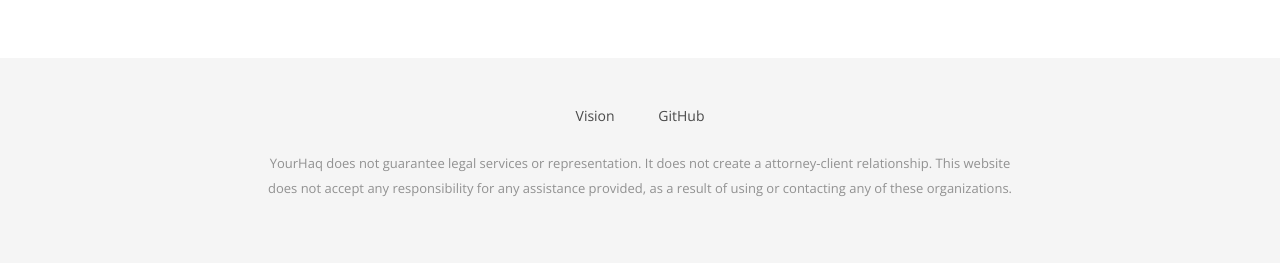
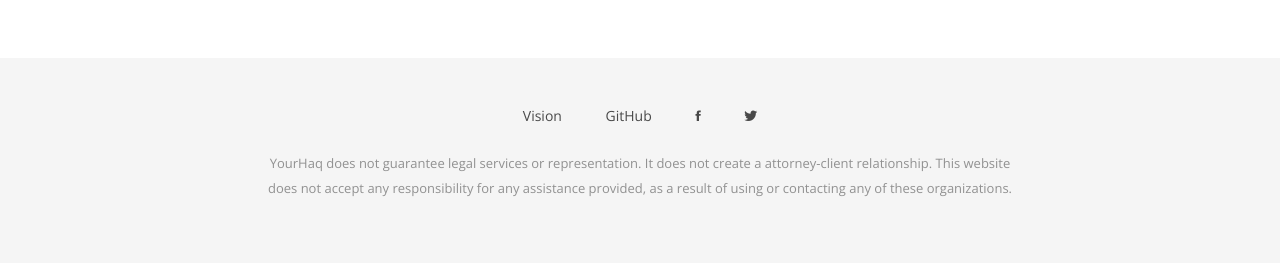
Before and after one commit to aymannadeem/yourhaq, a Jekyll site: the page built from index.html, in a window 1280 px wide. Shown: the part 2160-2423 px from the top of the page. Built offline with Jekyll 4.4.1, drawn with Linux system fonts in a browser that asks for light colours; nearby versions of some CDN libraries; some web fonts are replaced.

Commit message:
todo: improve icon sizes and make sure twitter link is better

```diff
--- a/_includes/footer.html
+++ b/_includes/footer.html
@@ -7,6 +7,8 @@
           <ul>
             <li><a href="{{ site.baseurl }}/vision">Vision</a></li>
             <li><a target="_blank" href="https://github.com/aymannadeem/yourhaq">GitHub</a></li>
+            <li><a target="_blank" href="https://www.facebook.com/groups/279190099165029/"><i class="icon ion-social-facebook"></i></a></li>
+            <li><a target="_blank" href="https://twitter.com/knowyourhaq"><i class="icon ion-social-twitter"></i></a></li>
           </ul>
         </div>
         <p class="text-center">YourHaq does not guarantee legal services or representation. It does not create a attorney-client relationship. This website does not accept any responsibility for any assistance provided, as a result of using or contacting any of these organizations.</p>
```
